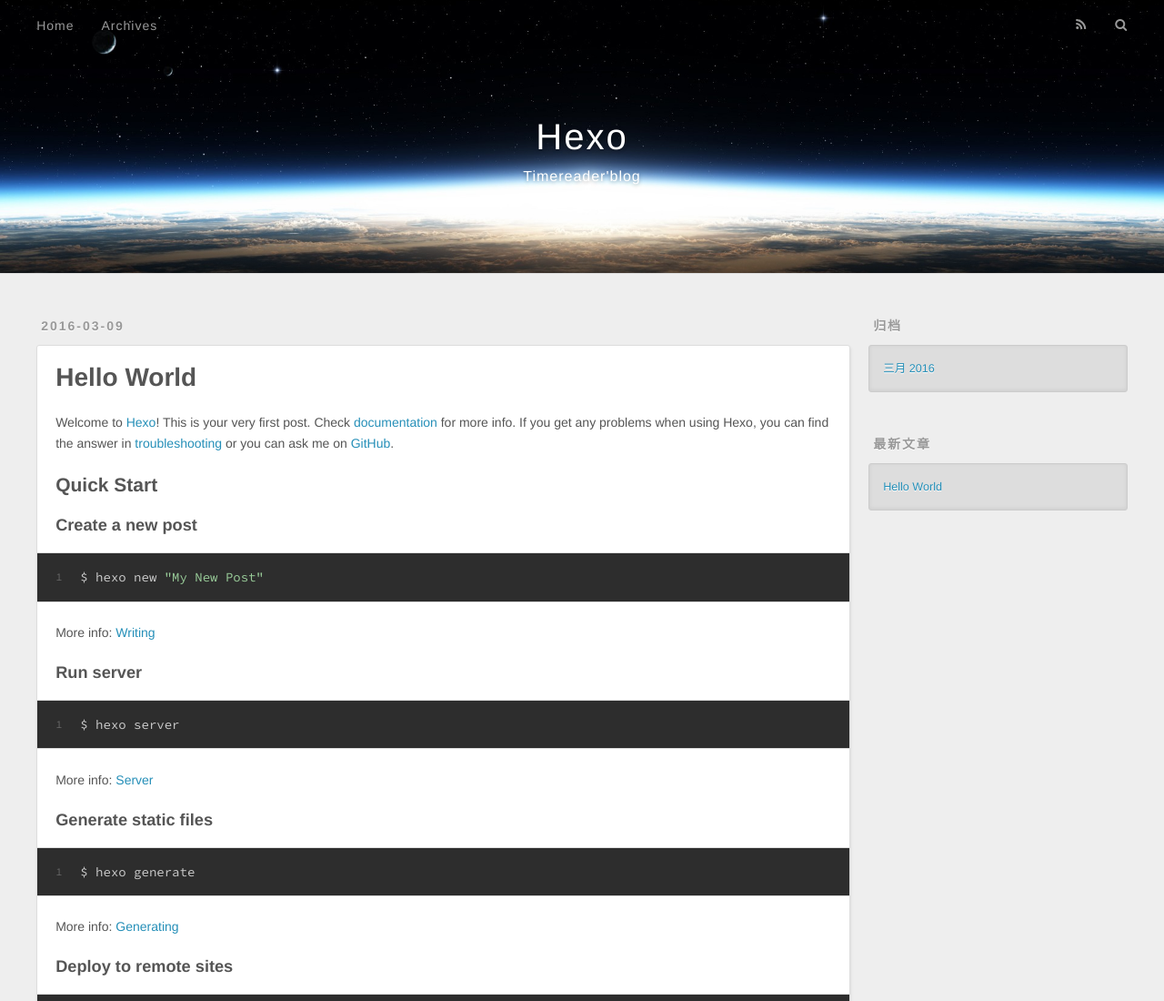
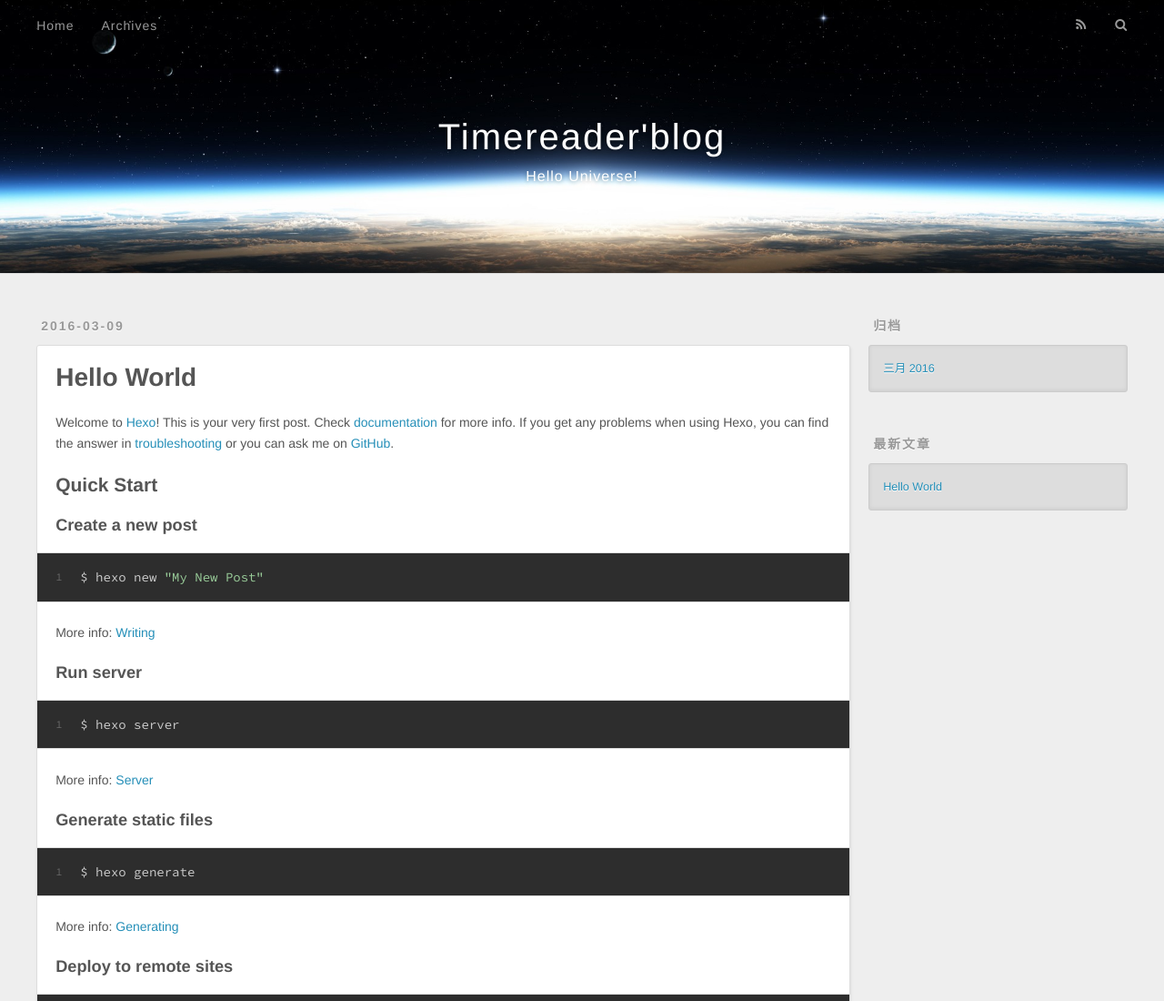
Before and after one commit to lijia6745/lijia6745.github.io, a plain HTML site: page index.html in a window 1280 px wide. Shown: the top 1100 px of the page at 91% size. Drawn offline with nearby package versions, Linux system fonts and the light colour scheme.

Commit message:
Site updated: 2016-03-09 15:00:02

```diff
--- a/index.html
+++ b/index.html
@@ -3,19 +3,19 @@
 <head>
   <meta charset="utf-8">
 
-  <title>Hexo</title>
+  <title>Timereader&#39;blog</title>
   <meta name="viewport" content="width=device-width, initial-scale=1, maximum-scale=1">
-  <meta name="description" content="寻找结果">
+  <meta name="description">
 <meta property="og:type" content="website">
-<meta property="og:title" content="Hexo">
+<meta property="og:title" content="Timereader'blog">
 <meta property="og:url" content="http://yoursite.com/index.html">
-<meta property="og:site_name" content="Hexo">
-<meta property="og:description" content="寻找结果">
+<meta property="og:site_name" content="Timereader'blog">
+<meta property="og:description">
 <meta name="twitter:card" content="summary">
-<meta name="twitter:title" content="Hexo">
-<meta name="twitter:description" content="寻找结果">
+<meta name="twitter:title" content="Timereader'blog">
+<meta name="twitter:description">
 
-    <link rel="alternate" href="/atom.xml" title="Hexo" type="application/atom+xml">
+    <link rel="alternate" href="/atom.xml" title="Timereader&#39;blog" type="application/atom+xml">
 
 
     <link rel="icon" href="/favicon.png">
@@ -36,11 +36,11 @@
   <div id="header-outer" class="outer">
     <div id="header-title" class="inner">
       <h1 id="logo-wrap">
-        <a href="/" id="logo">Hexo</a>
+        <a href="/" id="logo">Timereader&#39;blog</a>
       </h1>
 
         <h2 id="subtitle-wrap">
-          <a href="/" id="subtitle">Timereader&#39;blog</a>
+          <a href="/" id="subtitle">Hello	Universe!</a>
         </h2>
 
     </div>
@@ -103,7 +103,7 @@
 
     </div>
     <footer class="article-footer">
-      <a data-url="http://yoursite.com/2016/03/09/hello-world/" data-id="cilkhkwjm00009ptsd7oqszyu" class="article-share-link">Share</a>
+      <a data-url="http://yoursite.com/2016/03/09/hello-world/" data-id="cilkhqm2f0000actsel8l3acj" class="article-share-link">Share</a>
 
 
     </footer>
```
Also changed, not shown: 2016/03/09/hello-world/index.html (+6 -6 lines), archives/2016/03/index.html (+10 -10 lines), archives/2016/index.html (+10 -10 lines), archives/index.html (+10 -10 lines).
